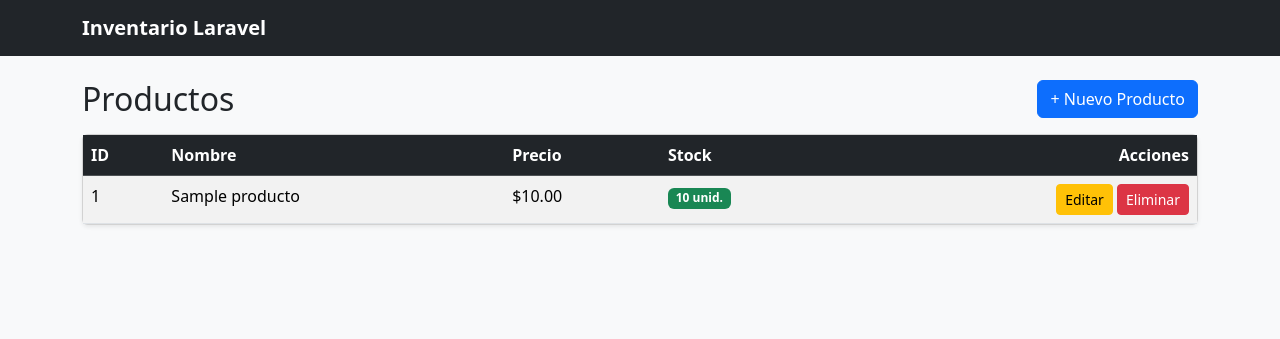
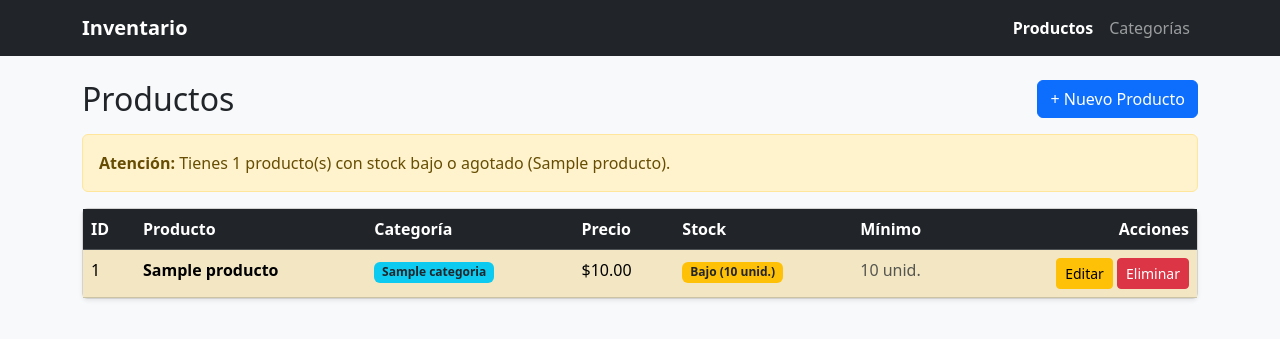
Before and after one commit to Jordan84594/Framework-Laravel-MySql-Bootstrap, a Laravel app: page /productos in a window 1280 px wide. Shown: the top 339 px of the page. Run offline with Laravel 12, Linux system fonts and the light colour scheme; tables that the repository leaves empty hold one stand-in row (values such as "Sample post"); style sheets or scripts are compiled from the project's sources.

Commit message:
Modulo de categorias y alertas de stock bajo

```diff
--- a/app/Http/Controllers/ProductoController.php
+++ b/app/Http/Controllers/ProductoController.php
@@ -3,6 +3,7 @@
 namespace App\Http\Controllers;
 
 use App\Models\Producto;
+use App\Models\Categoria;
 use Illuminate\Http\Request;
 
 class ProductoController extends Controller
@@ -13,7 +14,10 @@ class ProductoController extends Controller
     public function index()
     {
         $productos = Producto::latest()->get();
-        return view('productos.index', compact('productos'));
+
+        $productosBajoStock = $productos->filter(fn($p)=>$p->tieneStockBajo());
+
+        return view('productos.index', compact('productos', 'productosBajoStock'));
     }
 
     /**
@@ -21,7 +25,8 @@ class ProductoController extends Controller
      */
     public function create()
     {
-        return view('productos.create');
+        $categorias = Categoria::orderBy('nombre')->get();
+        return view('productos.create', compact('categorias'));
     }
 
     /**
@@ -30,9 +35,11 @@ class ProductoController extends Controller
     public function store(Request $request)
     {
         $datos = $request->validate([
+            'categoria_id' => 'nullable|exists:categorias,id',
             'nombre' => 'required|string|max:255',
             'precio' => 'required|numeric|min:0',
             'stock' => 'required|integer|min:0',
+            'stock_minimo' => 'required|integer|min:0',
         ]);
 
         Producto::create($datos);
@@ -45,7 +52,8 @@ class ProductoController extends Controller
      */
     public function edit(Producto $producto)
     {
-        return view('productos.edit', compact('producto'));
+        $categorias = Categoria::orderBy('nombre')->get();
+        return view('productos.edit', compact('producto', 'categorias'));
     }
 
     /**
@@ -54,9 +62,11 @@ class ProductoController extends Controller
     public function update(Request $request, Producto $producto)
     {
         $datos = $request->validate([
+            'categoria_id' => 'nullable|exists:categorias,id',
             'nombre' => 'required|string|max:255',
             'precio' => 'required|numeric|min:0',
             'stock' => 'required|integer|min:0',
+            'stock_minimo' => 'required|integer|min:0',
         ]);
 
         $producto->update($datos);
--- /dev/null
+++ b/app/Models/Categoria.php
@@ -0,0 +1,14 @@
+<?php
+
+namespace App\Models;
+
+use Illuminate\Database\Eloquent\Model;
+
+class Categoria extends Model
+{
+    protected $fillable = ['nombre', 'descripcion'];
+    public function productos()
+    {
+        return $this ->hasMany(Producto::class);
+    }
+}
--- a/app/Models/Producto.php
+++ b/app/Models/Producto.php
@@ -6,5 +6,15 @@ use Illuminate\Database\Eloquent\Model;
 
 class Producto extends Model
 {
-    protected $fillable = ['nombre', 'precio', 'stock'];
+    protected $fillable = ['categoria_id', 'nombre', 'precio', 'stock', 'stock_minimo'];
+
+    public function categoria()
+    {
+        return $this->belongsTo(Categoria::class);
+    }
+
+    public function tieneStockBajo(): bool
+    {
+        return $this -> stock <= $this->stock_minimo;
+    }
 }
--- a/resources/views/layouts/app.blade.php
+++ b/resources/views/layouts/app.blade.php
@@ -7,12 +7,15 @@
     @vite(['resources/sass/app.scss', 'resources/js/app.js'])
 </head>
 <body class="bg-light">
-    <nav class="navbar navbar-dark bg-dark mb-4">
+    <nav class="navbar navbar-expand-lg navbar-dark bg-dark mb-4">
         <div class="container">
-            <a class="navbar-brand fw-bold" href="{{ route('productos.index') }}">Inventario Laravel</a>
+            <a class="navbar-brand fw-bold" href="{{ route('productos.index') }}">Inventario</a>
+            <div class="navbar-nav">
+                <a class="nav-link {{ request()->routeIs('productos.*') ? 'active fw-semibold' : '' }}" href="{{ route('productos.index') }}">Productos</a>
+                <a class="nav-link {{ request()->routeIs('categorias.*') ? 'active fw-semibold' : '' }}" href="{{ route('categorias.index') }}">Categorías</a>
+            </div>
         </div>
     </nav>
-
     <div class="container">
         @if(session('success'))
             <div class="alert alert-success alert-dismissible fade show" role="alert">
--- a/resources/views/productos/index.blade.php
+++ b/resources/views/productos/index.blade.php
@@ -6,29 +6,50 @@
     <a href="{{ route('productos.create') }}" class="btn btn-primary">+ Nuevo Producto</a>
 </div>
 
+@if($productosBajoStock->isNotEmpty())
+    <div class="alert alert-warning d-flex align-items-center" role="alert">
+        <div>
+            <strong>Atención:</strong> Tienes {{ $productosBajoStock->count() }} producto(s) con stock bajo o agotado
+            ({{ $productosBajoStock->pluck('nombre')->join(', ') }}).
+        </div>
+    </div>
+@endif
+
 <div class="card shadow-sm">
     <div class="card-body p-0">
         <table class="table table-hover table-striped mb-0">
             <thead class="table-dark">
                 <tr>
                     <th>ID</th>
-                    <th>Nombre</th>
+                    <th>Producto</th>
+                    <th>Categoría</th>
                     <th>Precio</th>
                     <th>Stock</th>
+                    <th>Mínimo</th>
                     <th class="text-end">Acciones</th>
                 </tr>
             </thead>
             <tbody>
                 @forelse($productos as $producto)
-                    <tr>
+                    <tr class="{{ $producto->tieneStockBajo() ? 'table-warning' : '' }}">
                         <td>{{ $producto->id }}</td>
-                        <td>{{ $producto->nombre }}</td>
+                        <td class="fw-semibold">{{ $producto->nombre }}</td>
+                        <td>
+                            <span class="badge bg-info text-dark">
+                                {{ $producto->categoria?->nombre ?? 'Sin categoría' }}
+                            </span>
+                        </td>
                         <td>${{ number_format($producto->precio, 2) }}</td>
                         <td>
-                            <span class="badge {{ $producto->stock > 0 ? 'bg-success' : 'bg-danger' }}">
-                                {{ $producto->stock }} unid.
-                            </span>
+                            @if($producto->stock == 0)
+                                <span class="badge bg-danger">Agotado (0)</span>
+                            @elseif($producto->tieneStockBajo())
+                                <span class="badge bg-warning text-dark">Bajo ({{ $producto->stock }} unid.)</span>
+                            @else
+                                <span class="badge bg-success">{{ $producto->stock }} unid.</span>
+                            @endif
                         </td>
+                        <td class="text-muted">{{ $producto->stock_minimo }} unid.</td>
                         <td class="text-end">
                             <a href="{{ route('productos.edit', $producto) }}" class="btn btn-sm btn-warning">Editar</a>
                             <form action="{{ route('productos.destroy', $producto) }}" method="POST" class="d-inline" onsubmit="return confirm('¿Eliminar este producto?')">
@@ -40,7 +61,7 @@
                     </tr>
                 @empty
                     <tr>
-                        <td colspan="5" class="text-center py-4 text-muted">No hay productos registrados todavía.</td>
+                        <td colspan="7" class="text-center py-4 text-muted">No hay productos registrados todavía.</td>
                     </tr>
                 @endforelse
             </tbody>
--- a/routes/web.php
+++ b/routes/web.php
@@ -2,11 +2,12 @@
 
 use Illuminate\Support\Facades\Route;
 use App\Http\Controllers\ProductoController;
+use App\Http\Controllers\CategoriaController;
 
 Route::get('/', function () {
     return view('welcome');
 });
 
 Route::redirect('/', '/productos');
-Route::resource('productos', ProductoController::class);
 Route::resource('productos', ProductoController::class)->except(['show']);
+Route::resource('categorias', CategoriaController::class)->except(['show']);
```
Also changed, not shown: app/Http/Controllers/CategoriaController.php (added, +79 -0 lines), resources/views/categorias/create.blade.php (added, +32 -0 lines), resources/views/categorias/edit.blade.php (added, +33 -0 lines), resources/views/categorias/index.blade.php (added, +46 -0 lines), resources/views/productos/create.blade.php (+24 -4 lines), resources/views/productos/edit.blade.php (+24 -4 lines), database/migrations/2026_11_15_182357_create_categorias_table.php (added), database/migrations/2026_11_15_182418_add_categoria_and_stock_minimo_to_productos_table.php (added).
